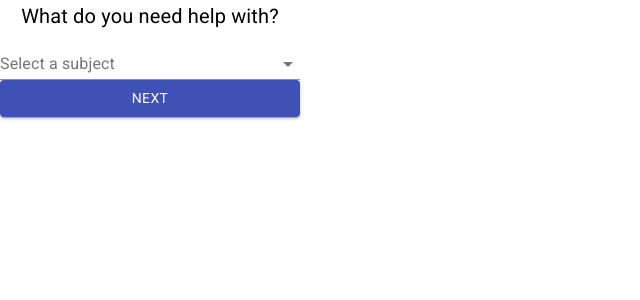
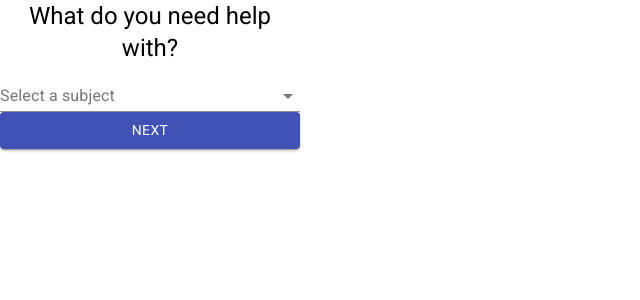
Before and after one commit to SchoolOfCode/w20_MentorUp, a React (Create React App) app in the folder mentorup/: page / in a window 1280 px wide. Shown: the top 300 px of the page, without its empty margins (0-640 px from the left). Built offline with nearby package versions, Linux system fonts and the light colour scheme; what reactfire would draw is missing.

Commit message:
changed title size

```diff
--- a/mentorup/src/assets/components/Helpselection/Helpselection.js
+++ b/mentorup/src/assets/components/Helpselection/Helpselection.js
@@ -9,7 +9,7 @@ import {
 function Helpselection() {
   return (
     <Box component="div" width={300} display="flex" flexDirection="column">
-      <Typography variant="h6"> What do you need help with?</Typography>
+      <Typography variant="h5"> What do you need help with?</Typography>
 
       <TextField id="subject" label="Select a subject" select>
         <MenuItem value="Pitching">Preparing a pitch</MenuItem>
```
